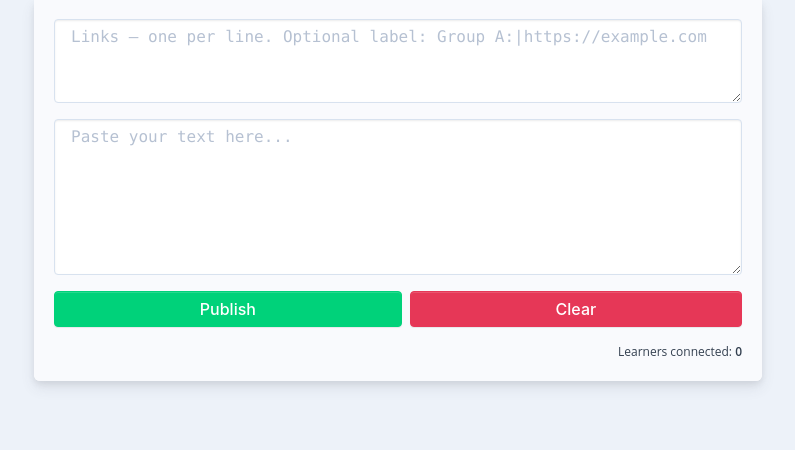
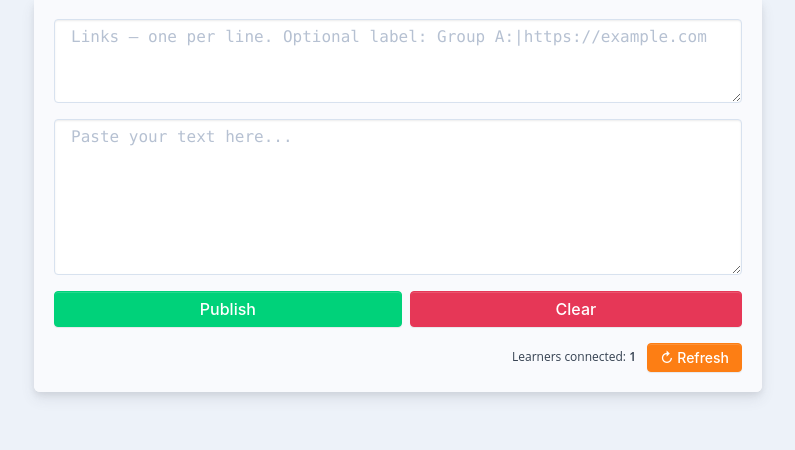
Before and after one commit to ingwaneorg/kopisha, a Flask app: template templates/tutor.html in a window 1280 px wide. Shown: the part 79-529 px from the top of the page, without its empty margins (242-1037 px from the left). Run offline with Flask 3, Linux system fonts and the light colour scheme; the template is opened without the code that fills it, so the values that code supplies are empty; some libraries are stand-ins or nearby versions.

Commit message:
Remove auto refresh

```diff
--- a/templates/tutor.html
+++ b/templates/tutor.html
@@ -34,7 +34,10 @@
 
           <div class="d-flex justify-content-between align-items-center">
             <small id="status-message" class="text-muted">&nbsp;</small>
-            <small class="text-muted">Learners connected: <strong id="visitor-count">0</strong></small>
+            <small class="text-muted">
+              Learners connected: <strong id="visitor-count">0</strong>
+              <button onclick="refreshVisitors()" class="btn btn-sm ms-2" style="background-color:#fd7e14;color:#fff;border-color:#fd7e14;" title="Refresh">&#x21bb; Refresh</button>
+            </small>
           </div>
 
         </div>
@@ -87,6 +90,5 @@ function refreshVisitors() {
 }
 
 refreshVisitors();
-setInterval(refreshVisitors, 10000);
 </script>
 {% endblock %}
```
